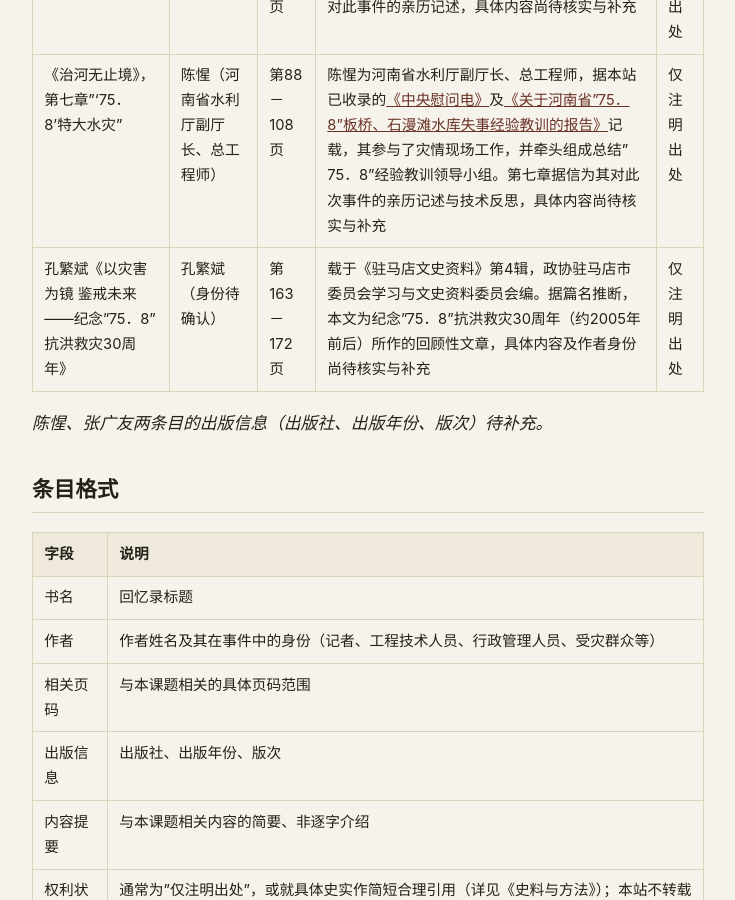
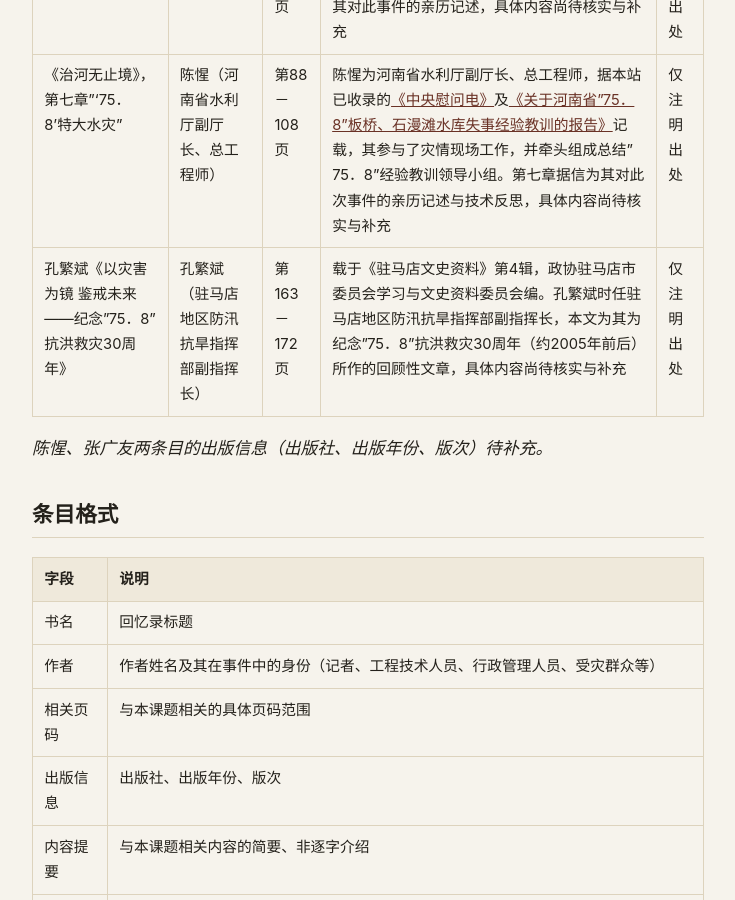
Before and after one commit to Banqiao758/Banqiao758.github.io, a Jekyll site: the page built from memoirs/published.md, in a window 1280 px wide and 900 px high, scrolled down 653 px. Shown: the whole window, without its empty margins (272-1007 px from the left). Built offline with Jekyll 4.4.1, drawn with Linux system fonts in a browser that asks for light colours.

Commit message:
Confirm Kong Fanbin's role in the memoir citation entry
Fills in his position (Deputy Commander, Zhumadian Region Flood
Prevention and Drought Relief Command Headquarters), per researcher
confirmation, replacing the earlier "role not yet confirmed" note.

Co-Authored-By: Claude Sonnet 5 <noreply@anthropic.com>
Claude-Session: https://claude.ai/code/session_011K8hBuGivVWoMZaUZvczs4

```diff
--- a/memoirs/published.md
+++ b/memoirs/published.md
@@ -18,7 +18,7 @@ description: 记者、工程技术人员、行政管理人员及受灾群众所
 |---|---|---|---|---|
 | 《抹不掉的记忆：共和国重大事件纪实》 | 张广友（新华社记者） | 第91－123页 | 张广友为新华社记者，据本站已收录的<a href="{{ '/archive/1975-central-condolence-telegrams/' | relative_url }}">《中央慰问电》</a>人员名单记载，其随中央慰问团于1975年8月赴驻马店采访水灾。第91－123页据信涉及其对此事件的亲历记述，具体内容尚待核实与补充 | 仅注明出处 |
 | 《治河无止境》，第七章"'75．8'特大水灾" | 陈惺（河南省水利厅副厅长、总工程师） | 第88－108页 | 陈惺为河南省水利厅副厅长、总工程师，据本站已收录的<a href="{{ '/archive/1975-central-condolence-telegrams/' | relative_url }}">《中央慰问电》</a>及<a href="{{ '/archive/1980-banqiao-shimantan-lessons-report/' | relative_url }}">《关于河南省"75．8"板桥、石漫滩水库失事经验教训的报告》</a>记载，其参与了灾情现场工作，并牵头组成总结"75．8"经验教训领导小组。第七章据信为其对此次事件的亲历记述与技术反思，具体内容尚待核实与补充 | 仅注明出处 |
-| 孔繁斌《以灾害为镜 鉴戒未来——纪念"75．8"抗洪救灾30周年》 | 孔繁斌（身份待确认） | 第163－172页 | 载于《驻马店文史资料》第4辑，政协驻马店市委员会学习与文史资料委员会编。据篇名推断，本文为纪念"75．8"抗洪救灾30周年（约2005年前后）所作的回顾性文章，具体内容及作者身份尚待核实与补充 | 仅注明出处 |
+| 孔繁斌《以灾害为镜 鉴戒未来——纪念"75．8"抗洪救灾30周年》 | 孔繁斌（驻马店地区防汛抗旱指挥部副指挥长） | 第163－172页 | 载于《驻马店文史资料》第4辑，政协驻马店市委员会学习与文史资料委员会编。孔繁斌时任驻马店地区防汛抗旱指挥部副指挥长，本文为其为纪念"75．8"抗洪救灾30周年（约2005年前后）所作的回顾性文章，具体内容尚待核实与补充 | 仅注明出处 |
 
 *陈惺、张广友两条目的出版信息（出版社、出版年份、版次）待补充。*
 
```
Also changed, not shown: en/memoirs/published.md (+1 -1 lines).
